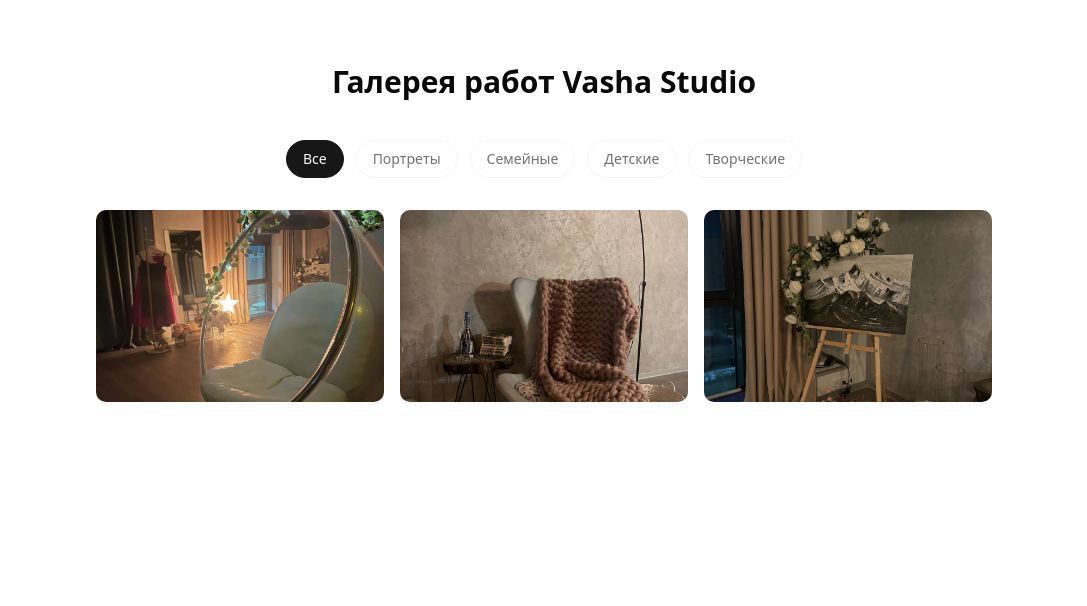
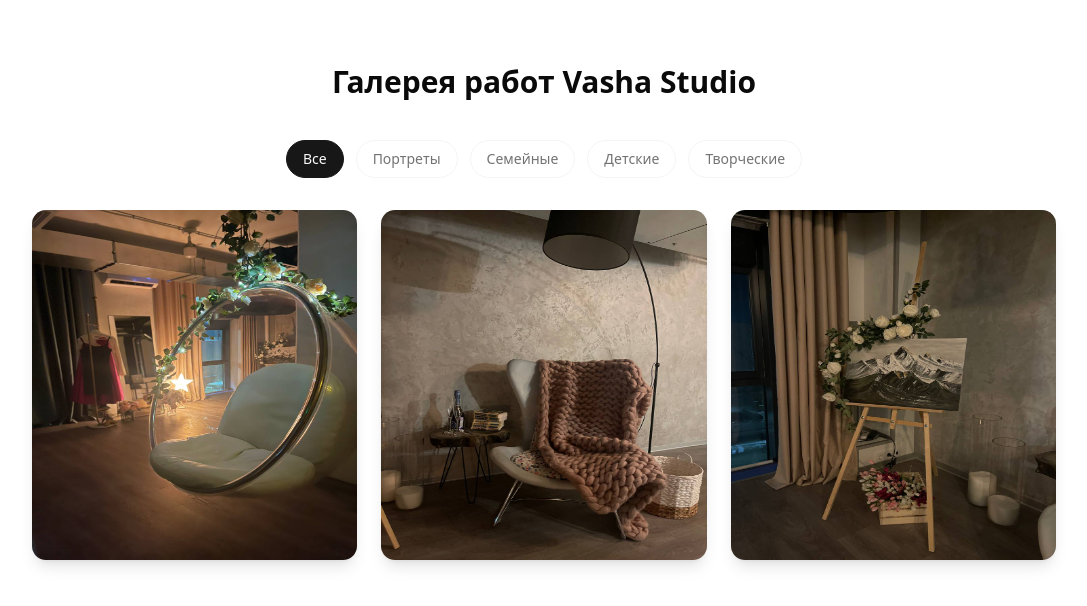
Before and after one commit to k05m0navt/vasha-studio-web-app, a Next.js app: page /gallery in a window 1280 px wide. Shown: the top 606 px of the page, without its empty margins (96-1183 px from the left). Built offline with nearby package versions, Linux system fonts and the light colour scheme.

Commit message:
feat(gallery): modernize gallery layout and dialog preview

```diff
--- a/src/app/gallery/page.tsx
+++ b/src/app/gallery/page.tsx
@@ -42,37 +42,37 @@ export default function GalleryPage() {
           </button>
         ))}
       </div>
-      <div className="grid grid-cols-2 sm:grid-cols-3 gap-4 max-w-4xl mx-auto">
+      <div className="grid grid-cols-1 sm:grid-cols-2 md:grid-cols-3 gap-6 max-w-5xl mx-auto">
         {loading
-          ? Array.from({ length: filteredImages.length || 6 }).map((_, i) => (
-              <Skeleton key={i} className="w-full h-48 sm:h-48 rounded-lg object-cover" style={{ aspectRatio: '600/400' }} />
+          ? [0, 1, 2, 3, 4, 5].map(i => (
+              <Skeleton key={i} className="w-full h-[250px] sm:h-[300px] md:h-[350px] rounded-xl object-cover" style={{ aspectRatio: '3/2' }} />
             ))
           : filteredImages.map((img, idx) => {
               const realIdx = galleryImages.findIndex(g => g.src === img.src);
               return (
                 <Dialog key={img.src} open={selected === realIdx} onOpenChange={(open: boolean) => setSelected(open ? realIdx : null)}>
                   <DialogTrigger asChild>
-                    <button className="focus:outline-none group">
+                    <button className="focus:outline-none group rounded-xl overflow-hidden shadow-lg focus:ring-4 focus:ring-primary/50 transition">
                       <Image
                         src={img.src}
                         alt={img.alt}
-                        width={600}
-                        height={400}
-                        className="rounded-lg object-cover w-full h-48 sm:h-48 group-hover:scale-105 transition-transform"
+                        width={900}
+                        height={600}
+                        className="w-full h-[250px] sm:h-[300px] md:h-[350px] group-hover:scale-105 transition-transform duration-200"
                         priority={realIdx < 3}
                       />
                     </button>
                   </DialogTrigger>
-                  <DialogContent className="flex flex-col items-center bg-background p-0 max-w-2xl">
+                  <DialogContent className="flex flex-col items-center bg-background p-0 max-w-3xl rounded-2xl shadow-2xl overflow-hidden">
                     <DialogTitle className="sr-only">{img.alt}</DialogTitle>
                     <Image
                       src={img.src}
                       alt={img.alt}
-                      width={900}
-                      height={600}
-                      className="rounded-lg object-contain w-full h-auto"
+                      width={1400}
+                      height={900}
+                      className="object-contain w-full h-auto"
                     />
-                    <div className="p-4 text-center text-base">{img.alt}</div>
+                    <div className="p-4 text-center text-base font-medium">{img.alt}</div>
                   </DialogContent>
                 </Dialog>
               );
```
